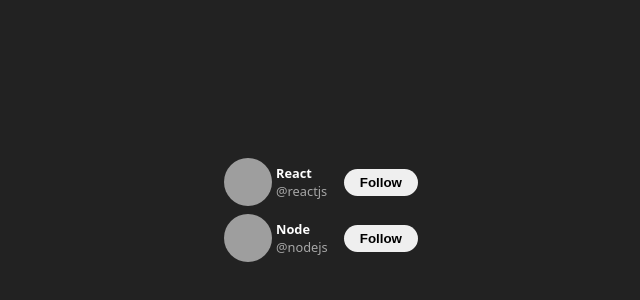
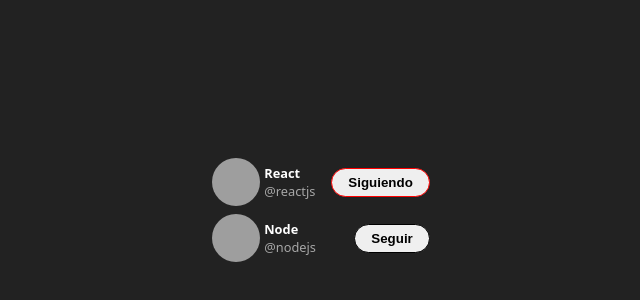
Before and after one commit to MantraGitH/react-x-follow-card, a React (Vite) app in the folder x-follow-card/: page / in a window 1280 px wide. Shown: the part 190-490 px from the top of the page, without its empty margins (319-959 px from the left). Built offline with nearby package versions, Linux system fonts and the light colour scheme; grey boxes are pictures that could not be loaded.

Commit message:
css button update

```diff
--- a/x-follow-card/src/App.css
+++ b/x-follow-card/src/App.css
@@ -34,9 +34,20 @@
   border-radius: 999px;
   padding: 6px 16px;
   font-weight: bold;
+  border: 1px solid #000;
+  transition: .3s ease background-color;
 }
+
+.x-followCard-button.is-Following{
+  border: 1px solid red;
+
+}
+
 .x-followCard-button:hover {
   background-color: #0f1419;
-  transition: .3s ease background-color;
   color: white
 }
+
+.x-followCard-button.is-Following:hover{
+  background: red;
+}
--- a/x-follow-card/src/XFollowCard.jsx
+++ b/x-follow-card/src/XFollowCard.jsx
@@ -1,6 +1,7 @@
 // eslint-disable-next-line react/prop-types
 export function XFollowCard({ children, userName, isFollowing }) {
-  console.log(isFollowing);
+  const text = isFollowing ? "Siguiendo" : "Seguir";
+  const buttonClassName = isFollowing ? "x-followCard-button is-Following" : "x-followCard-button"
   return (
     <article className="x-followCard">
       <header className="x-followCard-header">
@@ -15,7 +16,7 @@
         </div>
       </header>
       <aside>
-        <button className="x-followCard-button">Follow</button>
+        <button className={buttonClassName}>{text}</button>
       </aside>
     </article>
   );
```
